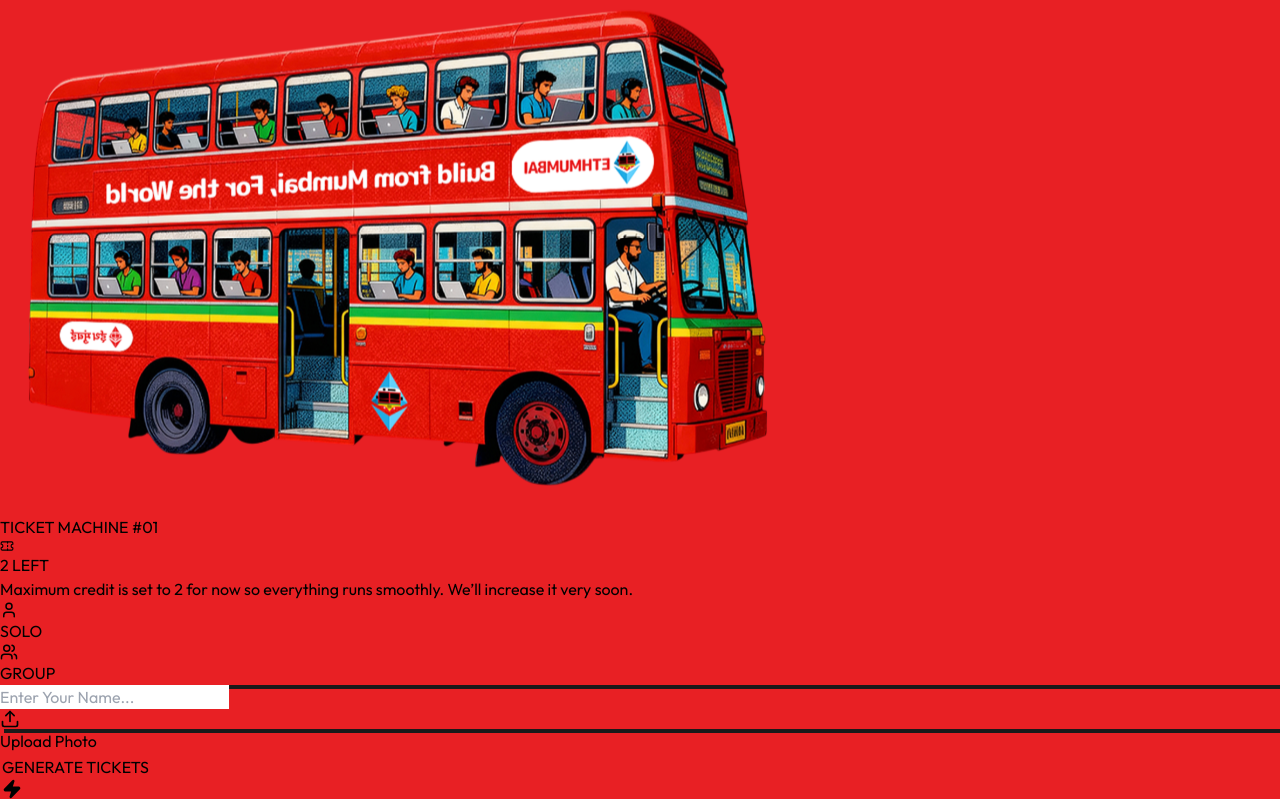
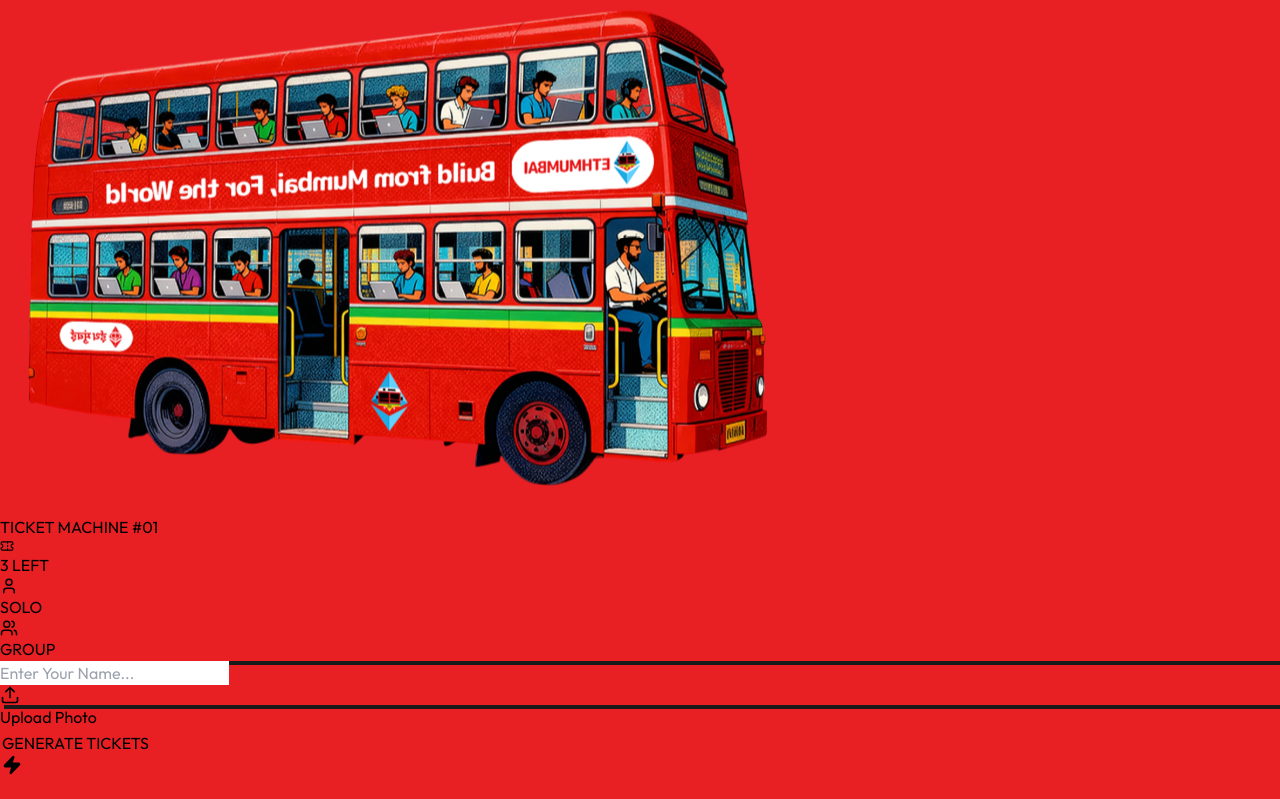
Before and after one commit to jaiswalraj03014/eth_bom, a React (Vite) app in the folder eth-mumbai-avatar/: page / in a window 1280 px wide. Shown: the part 2561-3360 px from the top of the page. After the commit the page ends 3336 px from the top, so only its background shows below. Built offline with nearby package versions, Linux system fonts and the light colour scheme.

Commit message:
new commit

```diff
--- a/eth-mumbai-avatar/src/App.tsx
+++ b/eth-mumbai-avatar/src/App.tsx
@@ -396,7 +396,7 @@
 };
 
 // CONSTANT FOR CREDITS
-const MAX_CREDITS = 2;
+const MAX_CREDITS = 3;
 
 export default function ETHMumbaiApp() {
   const [image, setImage] = useState<string | null>(null);
@@ -600,9 +600,7 @@
 
                     {!generatedImage ? (
                         <div className="w-full space-y-4">
-                            <p className="text-center text-xs font-bold text-red-500 bg-red-100 p-2 rounded border border-red-300">
-                            Maximum credit is set to 2 for now so everything runs smoothly. We’ll increase it very soon.
-                            </p>
+
 
                             <div className="flex w-full border-2 border-black rounded-lg overflow-hidden hard-shadow">
                                 <button
```
